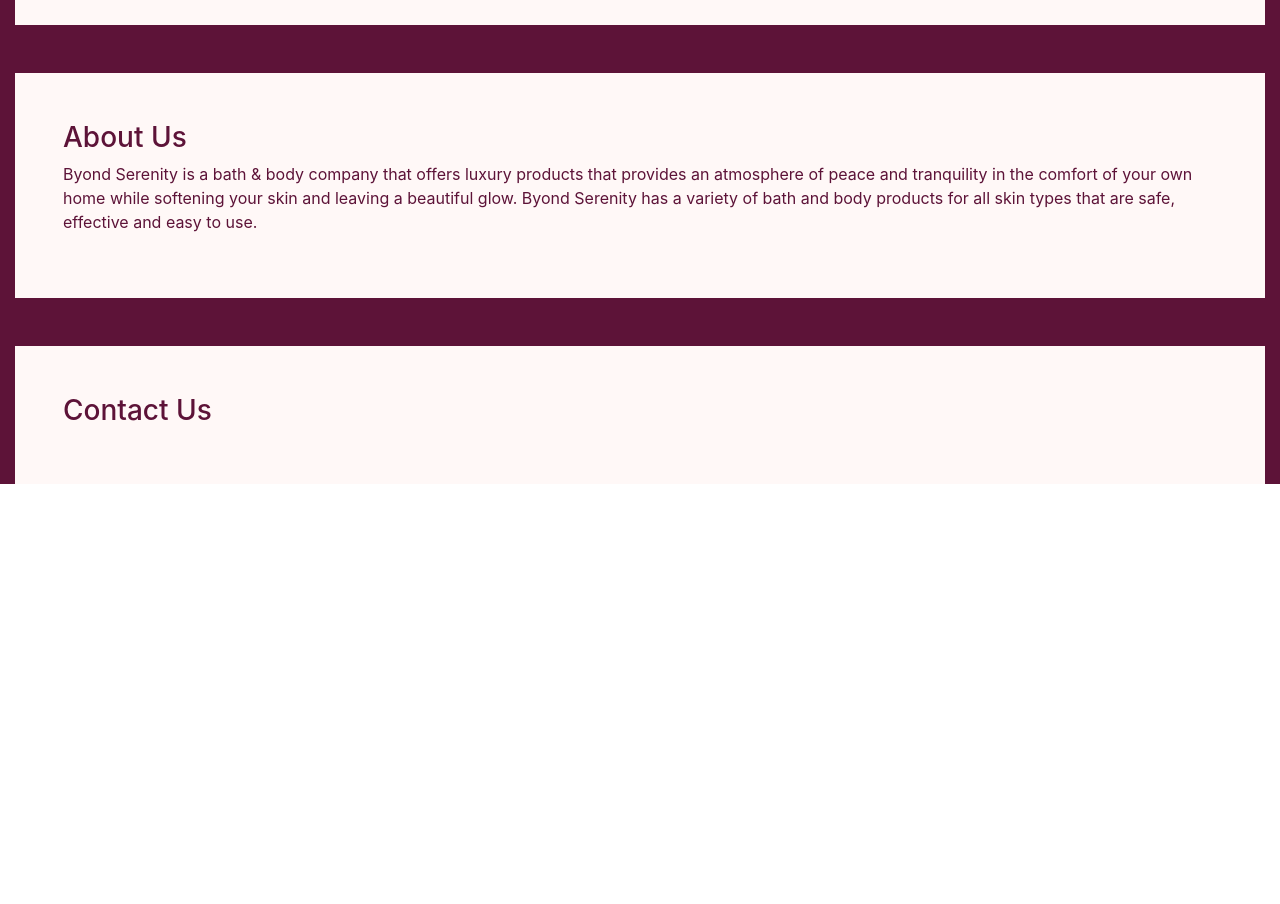
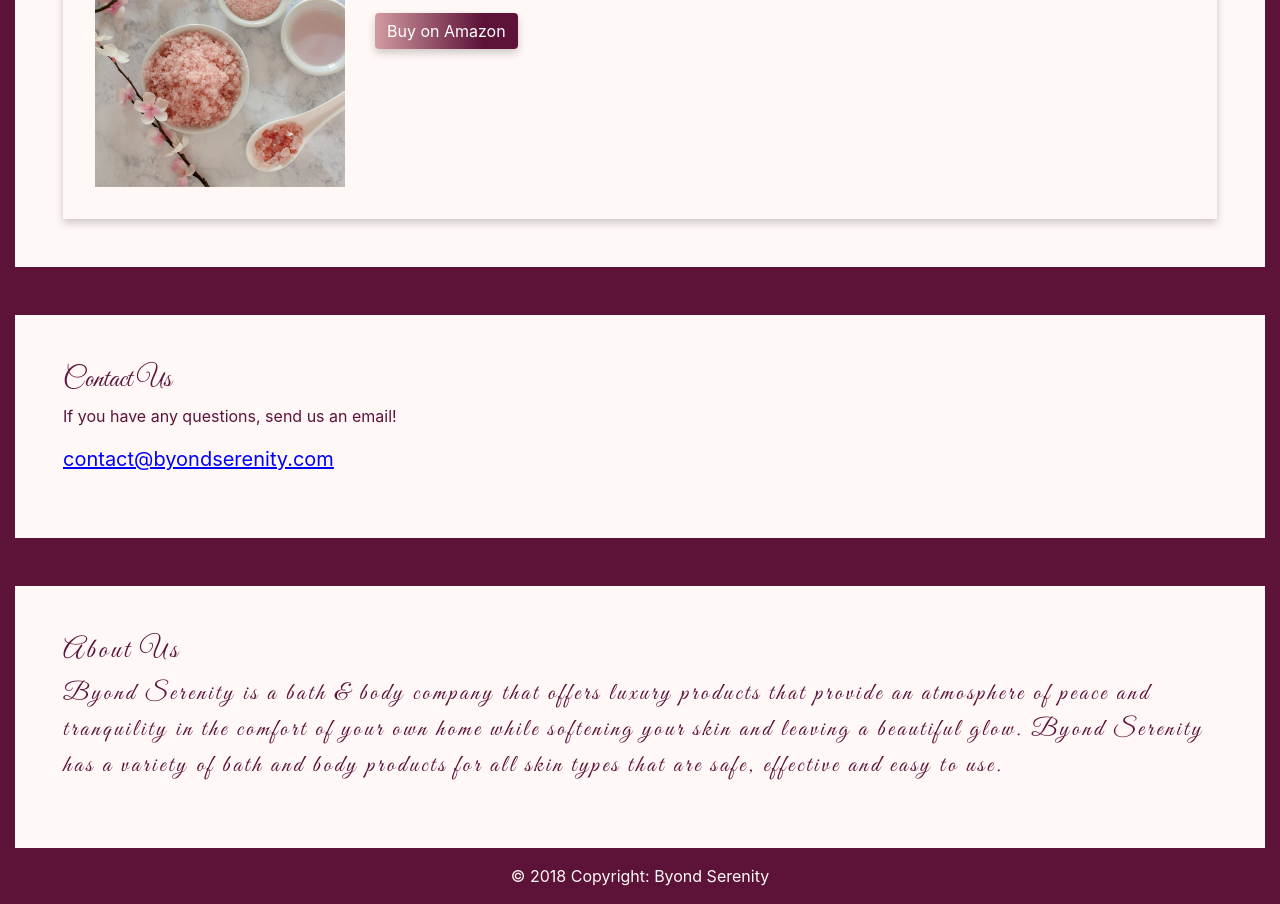
Before and after one commit to aushakov95/jovon-shop, a plain HTML site: page index.html in a window 1280 px wide. Shown: the part 1347-2251 px from the top of the page. Before the commit the page ends 1831 px from the top, so only its background shows below. Drawn offline with nearby package versions, Linux system fonts and the light colour scheme.

Commit message:
Added contact section info

```diff
--- a/index.html
+++ b/index.html
@@ -21,13 +21,13 @@
             <div id="navigation-items">
                 <div class="row">
                     <div class="col">
-                        About us
+                        <a href="#about">About us</a>
                     </div>
                     <div class="col">
-                        Products
+                        <a href="#products">Products</a>
                     </div>
                     <div class="col">
-                        Contact us
+                        <a href="#contact">Contact us</a>
                     </div>
                 </div>
             </div> <!--END NAVIGATION-->
@@ -54,19 +54,30 @@
             </div>
         </section>
 
+        <section id="contact" class="info-section">
+                <h3>Contact Us</h3>
+                <p>If you have any questions, send us an email!</p>
+                <p><a href="mailto:contact@byondserenity.com" id="contact-email-link">contact@byondserenity.com</a></p>
+        </section>
+
         <section id="about" class="info-section">
             <h3>About Us</h3>
-            <p> Byond Serenity is a bath & body company that offers luxury products that provides an
+            <p class="italics-font"> Byond Serenity is a bath & body company that offers luxury products that provide an
                 atmosphere of peace and tranquility in the comfort of your own home while softening your skin and
                 leaving a beautiful glow. Byond Serenity has a variety of bath and body products for all skin
                 types that are safe, effective and easy to use.
             </p>
         </section>
 
-        <section id="contact" class="info-section">
-            <h3>Contact Us</h3>
-        </section>
+        <footer class="page-footer font-small">
 
+                <!-- Copyright -->
+                <div class="footer-copyright text-center py-3">© 2018 Copyright:
+                  <a href="#">Byond Serenity</a>
+                </div>
+                <!-- Copyright -->
+
+        </footer>
     </main>
 
 </body>
--- a/style.css
+++ b/style.css
@@ -1,17 +1,25 @@
+a,
+a:visited {
+    color: #FFF8F7;
+}
 body {
     /*
     background: rgb(173,93,102);
     background: radial-gradient(circle at top, rgba(173,93,102,1) 0%, rgba(93,19,56,1) 100%);
     */
     background: rgb(210,155,161);
-    background: radial-gradient(circle at top, rgba(210,155,161,1) 0%, rgba(93,19,56,1) 40%);
+    background: radial-gradient(circle at top, rgba(210,155,161,1) 0%, rgba(93,19,56,1) 10%);
     background-repeat:no-repeat, repeat, repeat;
     color: #FFF8F7;
 }
 
+h3 {
+    font-family: 'Great Vibes', cursive;
+}
+
 #top-banner {
     margin-top: 3em;
-    height: 100vh;
+    height: 100%;
 }
 
 .logo {
@@ -33,7 +41,7 @@ body {
 }
 
 .info-section {
-    margin-top: 3em;
+    margin-top: 10em;
     padding: 3em;
     background-color: #FFF8F7;
     color:  rgba(93,19,56,1);
@@ -54,11 +62,28 @@ body {
 }
 
 #about {
-    margin-top: 3em;
+    font-family: 'Great Vibes', cursive;
+    letter-spacing: 3px;
     margin-top: 3em;
     padding: 3em;
     background-color: #FFF8F7;
     color:  rgba(93,19,56,1);
+}
+
+#contact {
+    margin-top: 3em;
+}
+
+#contact-email-link {
+    color: blue;
+    text-decoration: underline;
+    font-size: 20px;
+}
+
+.italics-font {
+
+    font-size: 1.5em;
+
 }
 
 .rounded-card {
```
Also changed, not shown: 1 other file.
